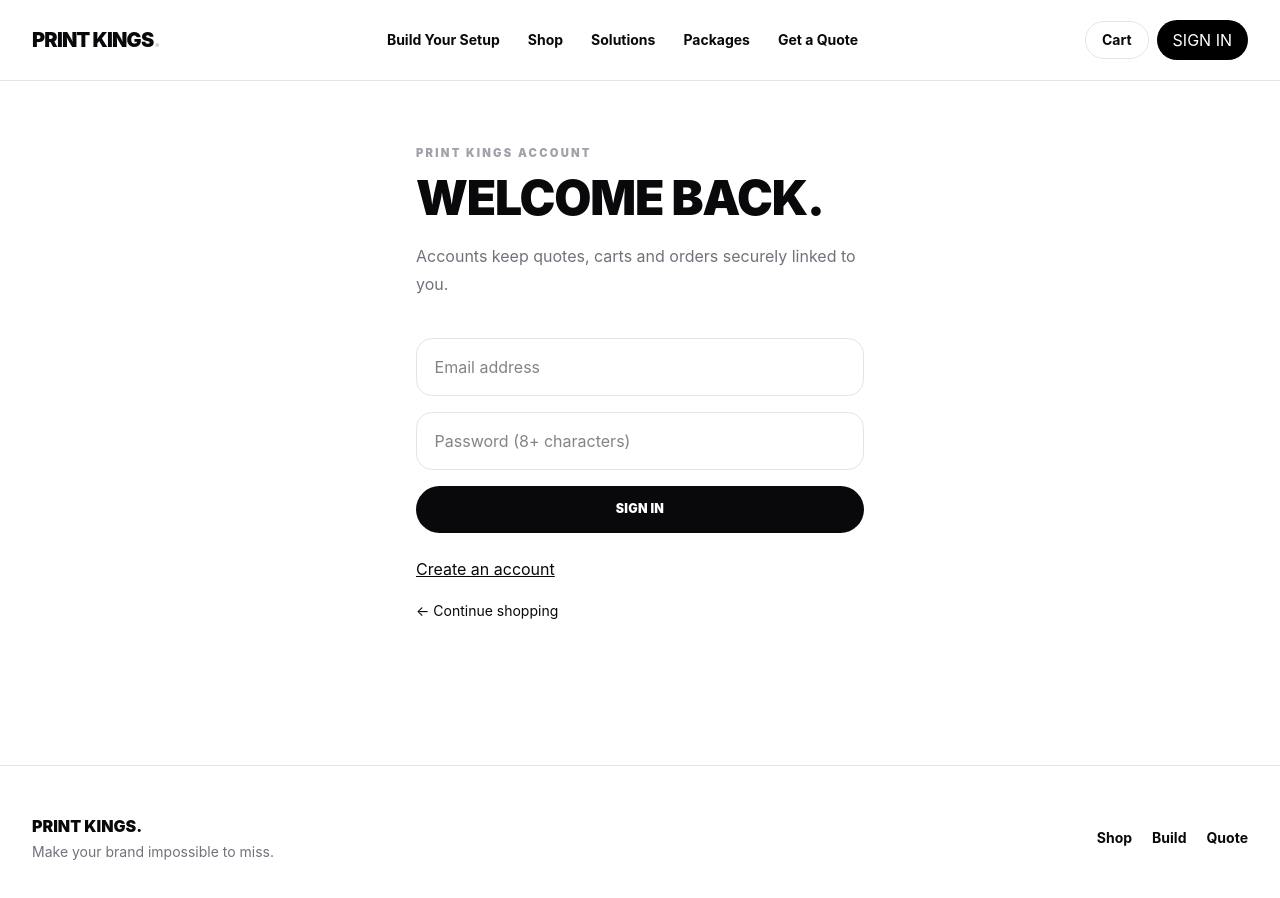
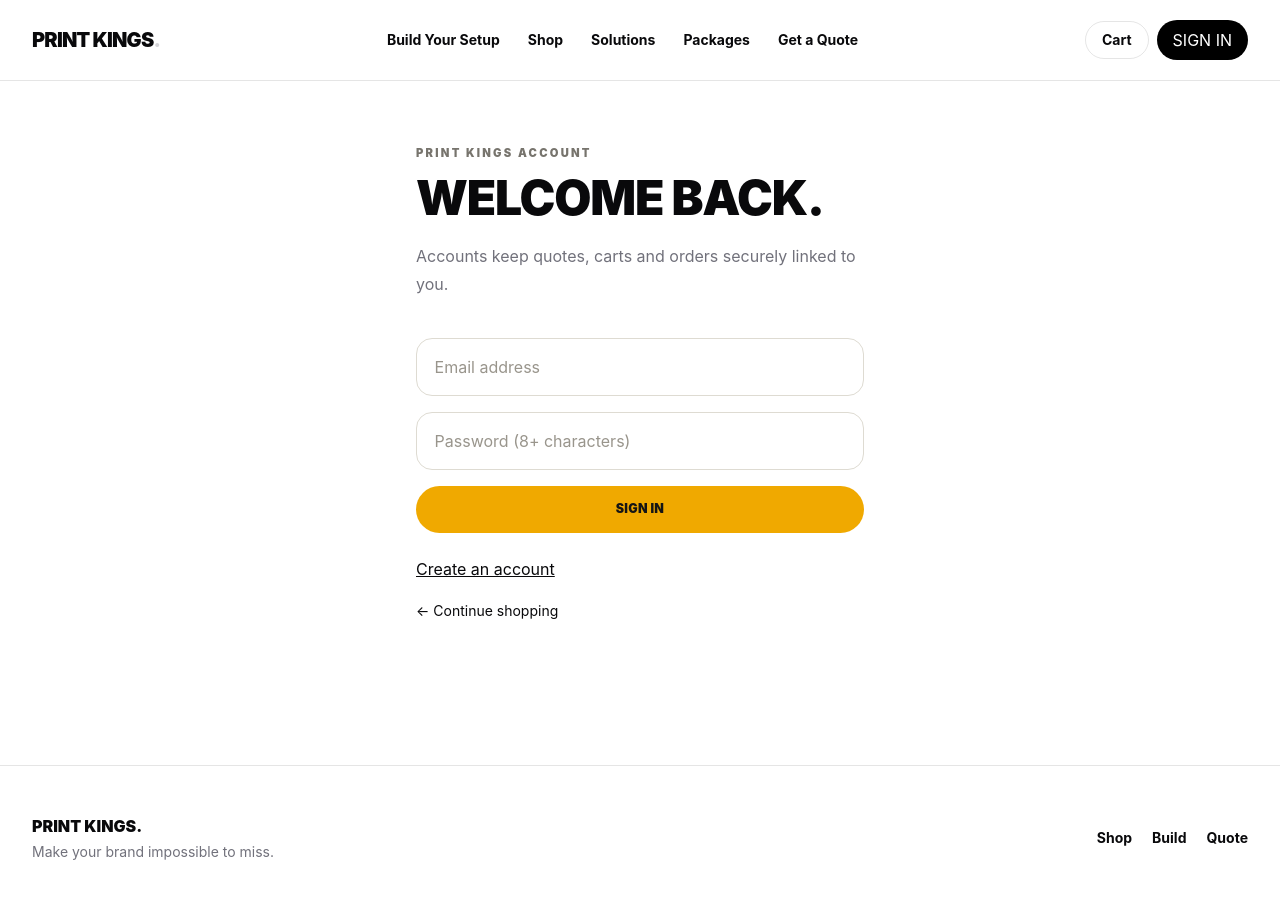
Before and after one commit to WadeeMeenie/printkings-website, a React (Vite) app: page /account in a window 1280 px wide. Shown: the top 898 px of the page. Built offline with nearby package versions, Linux system fonts and the light colour scheme; no server answers.

Commit message:
style: establish Print Kings brand color system

```diff
--- a/src/styles.css
+++ b/src/styles.css
@@ -1,5 +1,109 @@
 @import "tailwindcss";
-@theme { --font-sans: "Inter", ui-sans-serif, system-ui, sans-serif; }
-:root{font-family:"Inter",ui-sans-serif,system-ui,sans-serif;color:#09090b;background:#fff;font-synthesis:none;text-rendering:optimizeLegibility}
-html{scroll-behavior:smooth}body{margin:0;min-width:320px}button,input,textarea,select{font:inherit}a{color:inherit;text-decoration:none}
-.page{margin:0 auto;max-width:80rem;padding:3.5rem 1.25rem}.eyebrow{font-size:.7rem;font-weight:900;letter-spacing:.2em;text-transform:uppercase;color:#a1a1aa}.field{width:100%;box-sizing:border-box;border:1px solid #e4e4e7;border-radius:1rem;background:white;padding:1rem 1.1rem;outline:none}.field:focus{border-color:#18181b}.pill-dark{display:inline-flex;align-items:center;justify-content:center;border-radius:999px;background:#09090b;color:white;padding:.9rem 1.5rem;font-size:.78rem;font-weight:900;letter-spacing:.02em;cursor:pointer}.pill-dark:disabled{opacity:.5;cursor:not-allowed}.pill-light{display:inline-flex;align-items:center;justify-content:center;border-radius:999px;border:1px solid #18181b;background:white;padding:.85rem 1.45rem;font-size:.78rem;font-weight:900;cursor:pointer}.card{border:1px solid #e4e4e7;border-radius:1.5rem;background:white}.qty{height:2.25rem;width:2.25rem;border:1px solid #e4e4e7;border-radius:999px;background:white;font-weight:900;cursor:pointer}.notice-error{border-radius:1rem;background:#fef2f2;padding:1rem;color:#b91c1c;font-size:.9rem}
+
+@theme {
+  --font-sans: "Inter", ui-sans-serif, system-ui, sans-serif;
+  --color-brand-50: #fff8e6;
+  --color-brand-100: #ffefbf;
+  --color-brand-400: #f6b800;
+  --color-brand-500: #f0a900;
+  --color-brand-600: #d98f00;
+  --color-ink: #151515;
+  --color-paper: #f7f5ef;
+}
+
+:root {
+  font-family: "Inter", ui-sans-serif, system-ui, sans-serif;
+  color: #151515;
+  background: #f7f5ef;
+  font-synthesis: none;
+  text-rendering: optimizeLegibility;
+  --pk-gold: #f0a900;
+  --pk-gold-dark: #d98f00;
+  --pk-paper: #f7f5ef;
+  --pk-ink: #151515;
+  --pk-muted: #66645f;
+  --pk-border: #dedbd2;
+}
+
+html { scroll-behavior: smooth; background: var(--pk-paper); }
+body { margin: 0; min-width: 320px; background: var(--pk-paper); color: var(--pk-ink); }
+button, input, textarea, select { font: inherit; }
+a { color: inherit; text-decoration: none; }
+
+::selection { background: #f0a900; color: #151515; }
+
+.page { margin: 0 auto; max-width: 80rem; padding: 3.5rem 1.25rem; }
+.eyebrow { font-size: .7rem; font-weight: 900; letter-spacing: .2em; text-transform: uppercase; color: #77746d; }
+
+.field {
+  width: 100%;
+  box-sizing: border-box;
+  border: 1px solid var(--pk-border);
+  border-radius: 1rem;
+  background: #fff;
+  color: var(--pk-ink);
+  padding: 1rem 1.1rem;
+  outline: none;
+}
+.field::placeholder { color: #99958c; }
+.field:focus { border-color: var(--pk-gold); box-shadow: 0 0 0 3px rgba(240,169,0,.16); }
+
+.pill-dark {
+  display: inline-flex;
+  align-items: center;
+  justify-content: center;
+  border-radius: 999px;
+  background: var(--pk-gold);
+  color: #151515;
+  padding: .9rem 1.5rem;
+  font-size: .78rem;
+  font-weight: 900;
+  letter-spacing: .02em;
+  cursor: pointer;
+  transition: transform .18s ease, background .18s ease, box-shadow .18s ease;
+}
+.pill-dark:hover { background: #ffc62b; transform: translateY(-1px); box-shadow: 0 8px 24px rgba(240,169,0,.22); }
+.pill-dark:disabled { opacity: .5; cursor: not-allowed; transform: none; box-shadow: none; }
+
+.pill-light {
+  display: inline-flex;
+  align-items: center;
+  justify-content: center;
+  border-radius: 999px;
+  border: 1px solid #2b2925;
+  background: #fff;
+  color: #151515;
+  padding: .85rem 1.45rem;
+  font-size: .78rem;
+  font-weight: 900;
+  cursor: pointer;
+  transition: border-color .18s ease, background .18s ease, transform .18s ease;
+}
+.pill-light:hover { border-color: var(--pk-gold-dark); background: #fff8e6; transform: translateY(-1px); }
+
+.card {
+  border: 1px solid var(--pk-border);
+  border-radius: 1.5rem;
+  background: #fff;
+  box-shadow: 0 1px 2px rgba(21,21,21,.03);
+}
+.card:hover { border-color: #c9c4b8; }
+
+.qty {
+  height: 2.25rem;
+  width: 2.25rem;
+  border: 1px solid var(--pk-border);
+  border-radius: 999px;
+  background: #fff;
+  color: var(--pk-ink);
+  font-weight: 900;
+  cursor: pointer;
+}
+.qty:hover { border-color: var(--pk-gold); background: #fff8e6; }
+
+.notice-error { border-radius: 1rem; background: #fef2f2; padding: 1rem; color: #b91c1c; font-size: .9rem; }
+
+button:focus-visible, a:focus-visible, input:focus-visible, select:focus-visible, textarea:focus-visible {
+  outline: 3px solid rgba(240,169,0,.45);
+  outline-offset: 3px;
+}
```
